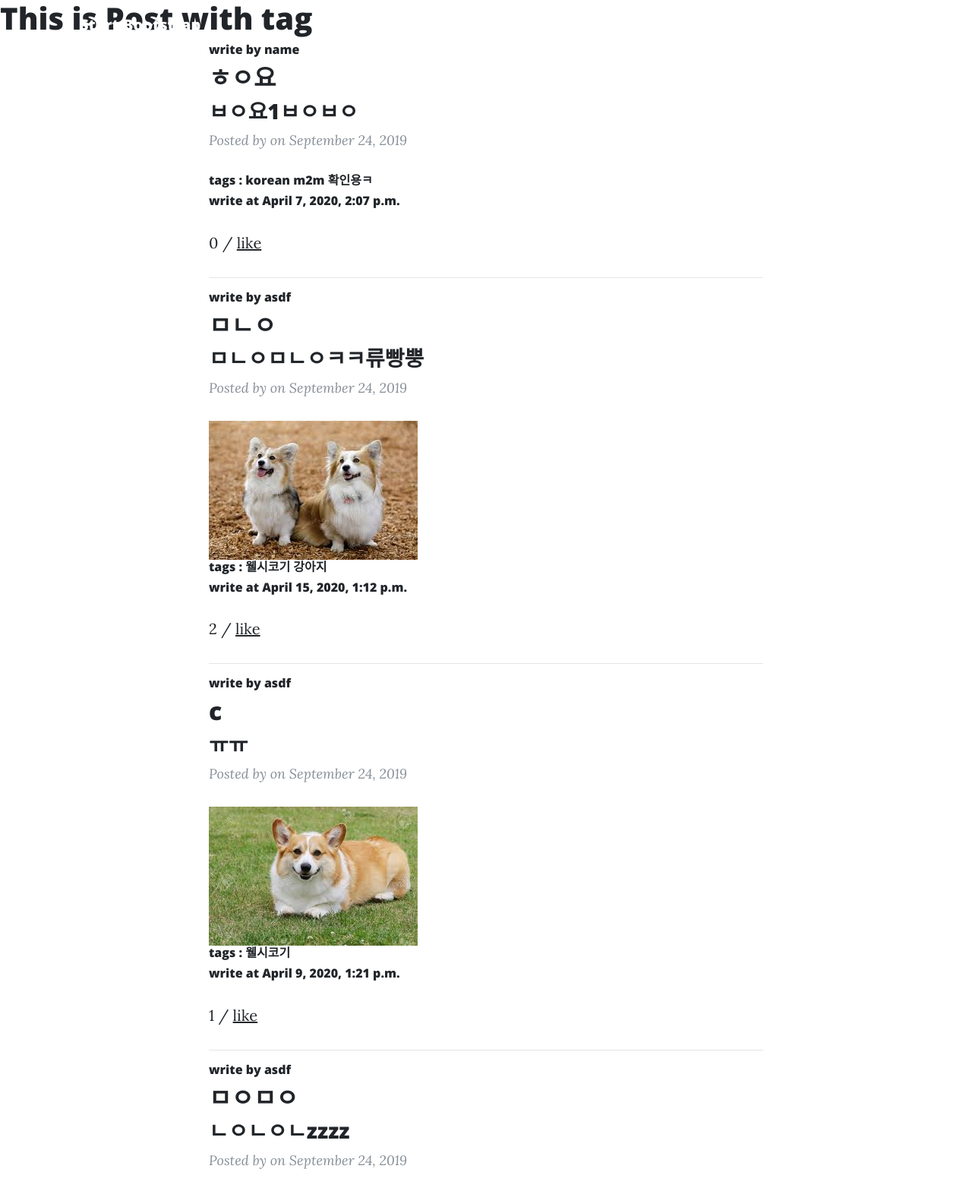
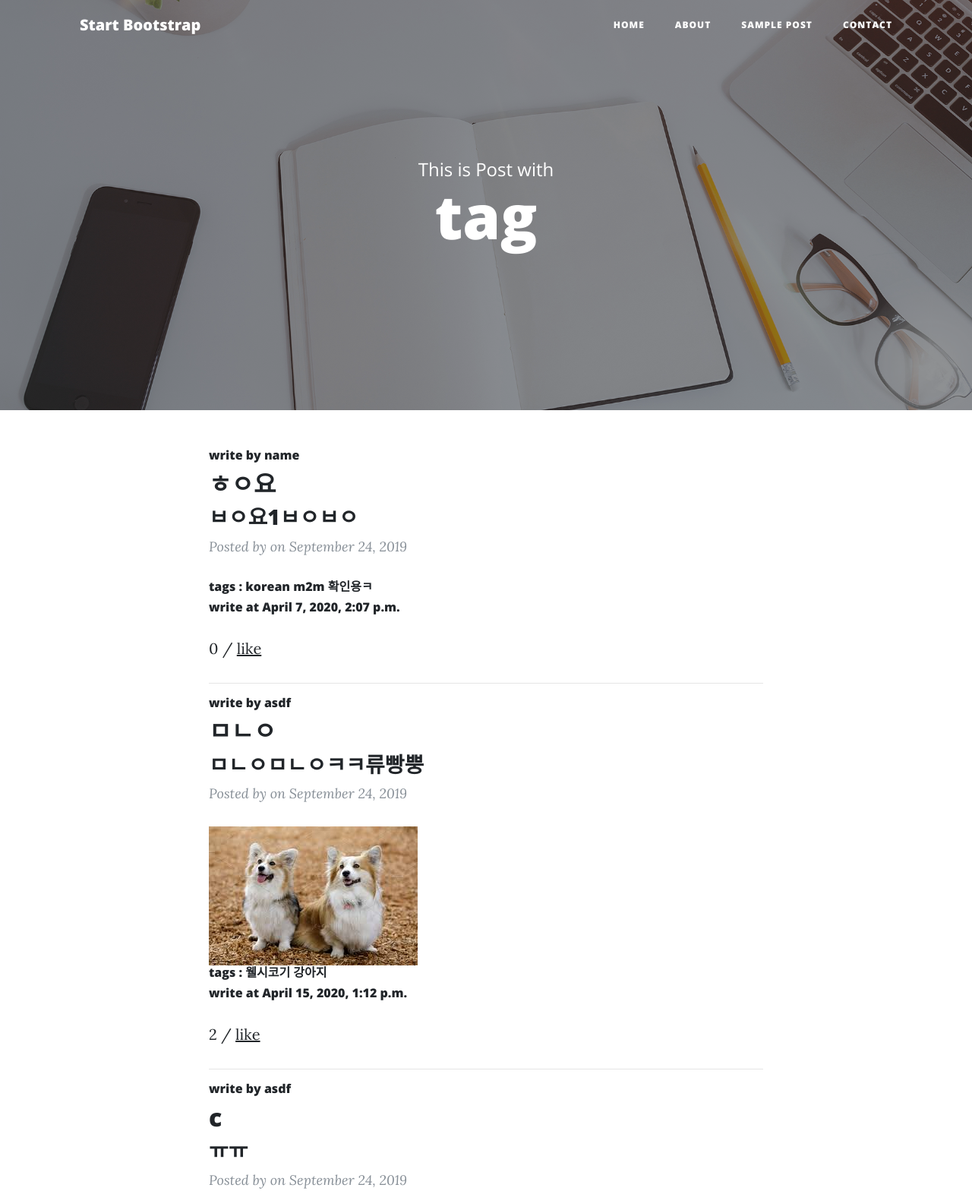
Before and after one commit to hyesungoh/Django_SELFMADE, a Django app: page /hashtag/27 in a window 1280 px wide. Shown: the top 1568 px of the page at 76% size. Run offline with Django 3.2, Linux system fonts and the light colour scheme; data comes from the database, SQL or seed files in the repository; both versions use the stored data as it was after the commit; some libraries are stand-ins or nearby versions; some web fonts are replaced.

Commit message:
hashtag template use base.html

```diff
--- a/app/templates/app/hashtag.html
+++ b/app/templates/app/hashtag.html
@@ -5,6 +5,19 @@
 -->
 
 {% block posts %}
-    <h1>This is Post with {{ hashtag }} tag</h1>
+    <header class="masthead" style="background-image: url('img/home-bg.jpg')">
+    <div class="overlay"></div>
+    <div class="container">
+      <div class="row">
+        <div class="col-lg-8 col-md-10 mx-auto">
+          <div class="site-heading">
+              <span class="subheading">This is Post with </span>
+              <h1>{{ hashtag }} tag</h1>
+          </div>
+        </div>
+      </div>
+    </div>
+    </header>
+
     {{ block.super }}
 {% endblock %}
```
Also changed, not shown: db.sqlite3.
